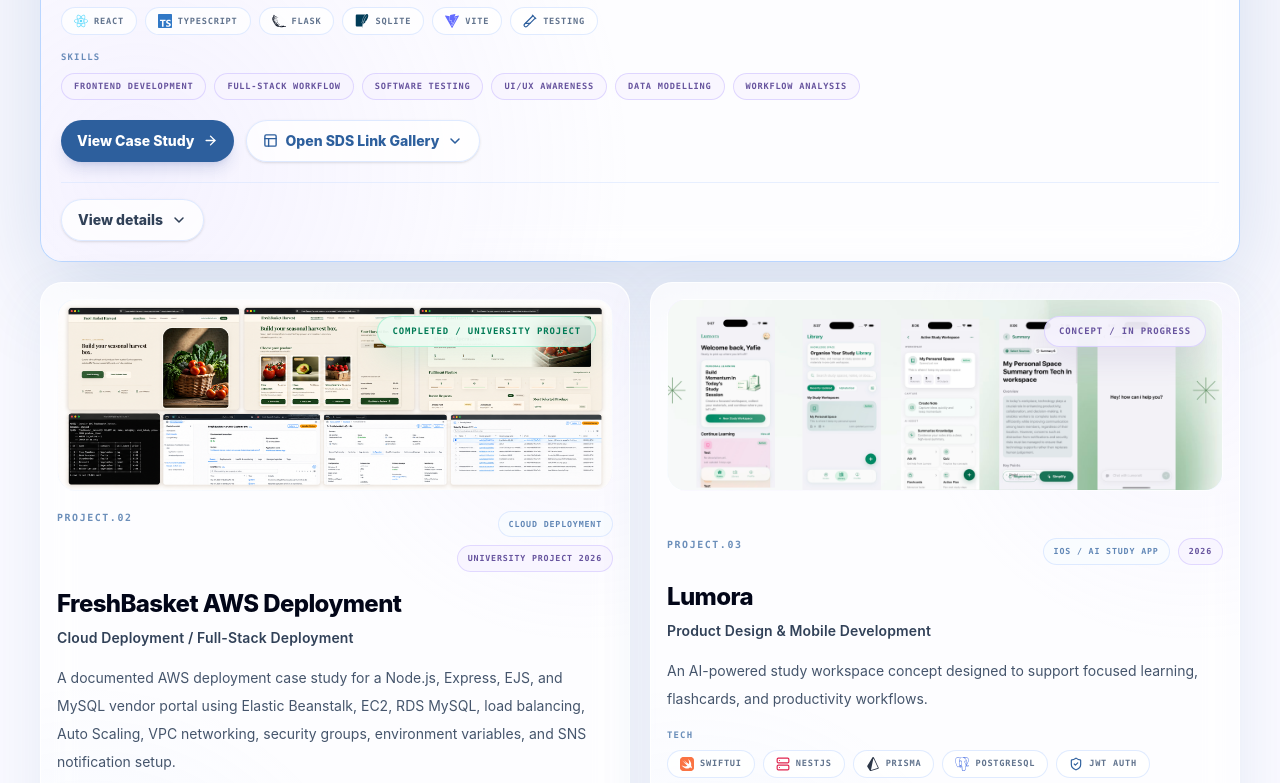
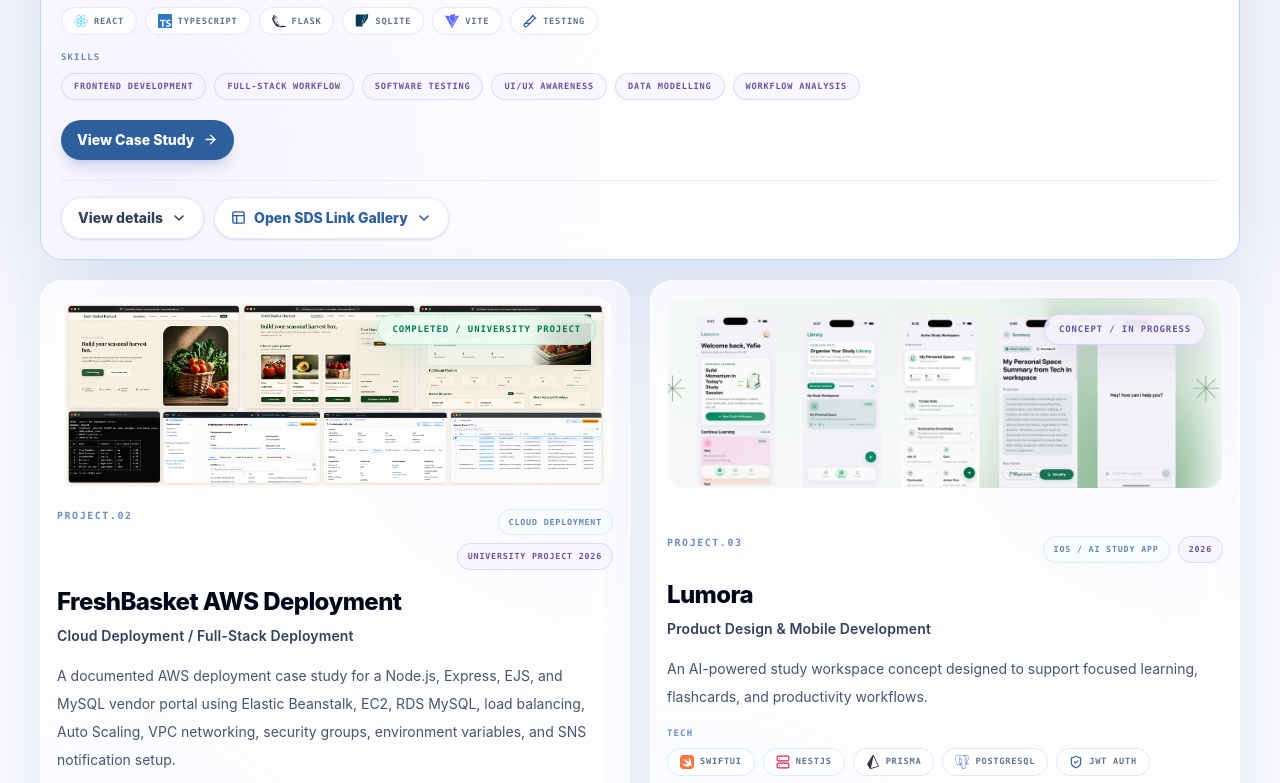
Before and after one commit to jaeyunjks/yafie-portfolio, a Next.js app: page /projects in a window 1280 px wide. Shown: the part 1920-2703 px from the top of the page. Built offline with nearby package versions, Linux system fonts and the light colour scheme.

Commit message:
fixed bug issue

```diff
--- a/src/components/sections/projects/ProjectCard.tsx
+++ b/src/components/sections/projects/ProjectCard.tsx
@@ -136,7 +136,7 @@
             </div>
 
             <div className="mt-auto pt-5">
-              <div className="flex flex-col gap-3 sm:flex-row sm:flex-wrap">
+              <div className="flex flex-wrap gap-3">
                 {project.actions.slice(0, 2).map((action) => {
                   const isExternal = action.href.startsWith("http");
 
@@ -167,99 +167,13 @@
                     </Link>
                   );
                 })}
-
-                {isSdsProject ? (
-                  <div className="relative w-full sm:w-auto">
-                    <div
-                      id={galleryPanelId}
-                      aria-hidden={!isGalleryOpen}
-                      className={`absolute bottom-[calc(100%+12px)] left-0 z-30 w-[min(18.5rem,calc(100vw-3rem))] max-w-full transition-opacity duration-300 ${
-                        isGalleryOpen
-                          ? "pointer-events-auto opacity-100"
-                          : "pointer-events-none opacity-0"
-                      }`}
-                    >
-                      <div
-                        className={`rounded-[22px] border border-[#d7e5fb]/82 bg-white/92 p-2.5 shadow-[0_24px_72px_rgba(45,95,157,0.14)] backdrop-blur-xl transition-[opacity,transform] duration-300 ${
-                          isGalleryOpen
-                            ? "translate-y-0 scale-100 opacity-100"
-                            : "translate-y-2 scale-[0.98] opacity-0"
-                        }`}
-                      >
-                        <div className="flex flex-col gap-1.5">
-                          {sdsLinkGalleryLinks.map((link) => (
-                            <Link
-                              key={link.label}
-                              href={link.href}
-                              target="_blank"
-                              rel="noreferrer"
-                              className="group inline-flex min-h-[3.2rem] items-center justify-between gap-3 rounded-[16px] border border-transparent bg-[#f8fbff]/92 px-3.5 py-3 text-left text-sm font-bold text-slate-800 transition-[background-color,border-color,box-shadow,transform] duration-300 hover:-translate-y-0.5 hover:border-[#cfe0fa] hover:bg-white hover:shadow-[0_12px_28px_rgba(45,95,157,0.1)]"
-                            >
-                              <span className="min-w-0 flex-1">
-                                <span className="block truncate text-sm font-extrabold">
-                                  {link.label}
-                                </span>
-                                {link.tag ? (
-                                  <span className="mt-1 inline-flex rounded-full border border-[#d4e3ff]/72 bg-white px-2 py-0.5 font-mono text-[0.52rem] font-bold uppercase tracking-[0.1em] text-[#2d5f9d]/78">
-                                    {link.tag}
-                                  </span>
-                                ) : null}
-                              </span>
-                              <span className="inline-flex h-9 w-9 shrink-0 items-center justify-center rounded-full border border-[#d9e6fa] bg-white text-[#2d5f9d] transition-[transform,border-color,box-shadow] duration-300 group-hover:-translate-y-0.5 group-hover:border-[#bdd5f7] group-hover:shadow-sm">
-                                <ExternalLink
-                                  size={15}
-                                  strokeWidth={2.25}
-                                  aria-hidden
-                                  className="transition-transform duration-300 group-hover:translate-x-0.5"
-                                />
-                              </span>
-                            </Link>
-                          ))}
-                        </div>
-                      </div>
-                    </div>
-
-                    <button
-                      type="button"
-                      aria-expanded={isGalleryOpen}
-                      aria-controls={galleryPanelId}
-                      onClick={() => setIsGalleryOpen((current) => !current)}
-                      className={`group inline-flex w-full cursor-pointer items-center justify-center gap-2 rounded-full border px-4 py-2.5 text-sm font-extrabold shadow-sm transition-[background-color,border-color,box-shadow,transform] duration-300 focus-visible:outline-none focus-visible:ring-2 focus-visible:ring-[#8dbbff]/70 active:translate-y-0 sm:w-auto ${
-                        isGalleryOpen
-                          ? "border-[#b8d2f7] bg-[#f4f9ff] text-[#2d5f9d] shadow-md"
-                          : "border-[#d4e3ff]/75 bg-white/74 text-[#2d5f9d] hover:-translate-y-0.5 hover:border-[#bdd5f7] hover:bg-white hover:shadow-md"
-                      }`}
-                    >
-                      <PanelsTopLeft
-                        size={15}
-                        strokeWidth={2.2}
-                        aria-hidden
-                        className={`transition-transform duration-300 ${
-                          isGalleryOpen
-                            ? "-translate-y-0.5"
-                            : "group-hover:-translate-y-0.5"
-                        }`}
-                      />
-                      <span>Open SDS Link Gallery</span>
-                      <ChevronDown
-                        size={16}
-                        strokeWidth={2.3}
-                        aria-hidden
-                        className={`transition-transform duration-300 ${
-                          isGalleryOpen
-                            ? "rotate-180"
-                            : "group-hover:-translate-y-0.5"
-                        }`}
-                      />
-                    </button>
-                  </div>
-                ) : null}
               </div>
             </div>
           </div>
         </div>
 
-        <div className="mt-5 border-t border-[#d4e3ff]/52 pt-4">
+        <div className="relative mt-5 border-t border-[#d4e3ff]/52 pt-4">
+          <div className="flex flex-wrap gap-2.5">
             <button
               type="button"
               aria-expanded={isExpanded}
@@ -275,6 +189,84 @@
                 className={`transition-transform duration-300 ${isExpanded ? "rotate-180" : ""}`}
               />
             </button>
+
+            {isSdsProject ? (
+              <div className="relative w-full sm:w-auto">
+                <div
+                  id={galleryPanelId}
+                  aria-hidden={!isGalleryOpen}
+                  className={`absolute bottom-[calc(100%+12px)] left-0 z-30 w-full transition-opacity duration-300 sm:w-[25rem] sm:max-w-[calc(100vw-6rem)] ${
+                    isGalleryOpen
+                      ? "pointer-events-auto opacity-100"
+                      : "pointer-events-none opacity-0"
+                  }`}
+                >
+                  <div
+                    className={`rounded-[24px] border border-[#d7e5fb]/78 bg-white/84 p-3 shadow-[0_24px_72px_rgba(45,95,157,0.12)] backdrop-blur-xl transition-[opacity,transform] duration-300 ${
+                      isGalleryOpen
+                        ? "translate-y-0 scale-100 opacity-100"
+                        : "translate-y-2 scale-[0.98] opacity-0"
+                    }`}
+                  >
+                    <div className="grid gap-2.5 sm:grid-cols-2">
+                      {sdsLinkGalleryLinks.map((link) => (
+                        <Link
+                          key={link.label}
+                          href={link.href}
+                          target="_blank"
+                          rel="noreferrer"
+                          className="group inline-flex min-h-[3.5rem] items-center justify-between gap-3 rounded-[20px] border border-[#d4e3ff]/75 bg-white/82 px-4 py-3 text-left text-sm font-bold text-slate-800 shadow-sm backdrop-blur-md transition-[border-color,box-shadow,transform] duration-300 hover:-translate-y-0.5 hover:border-[#8dbbff]/68 hover:shadow-md"
+                        >
+                          <span className="min-w-0">
+                            <span className="block truncate">{link.label}</span>
+                            {link.tag ? (
+                              <span className="mt-1 inline-flex rounded-full border border-[#d4e3ff]/70 bg-[#f8fbff]/88 px-2 py-0.5 font-mono text-[0.55rem] font-bold uppercase tracking-[0.1em] text-[#2d5f9d]/78">
+                                {link.tag}
+                              </span>
+                            ) : null}
+                          </span>
+                          <ExternalLink
+                            size={16}
+                            strokeWidth={2.3}
+                            aria-hidden
+                            className="shrink-0 text-[#2d5f9d] transition-transform duration-300 group-hover:-translate-y-0.5 group-hover:translate-x-0.5"
+                          />
+                        </Link>
+                      ))}
+                    </div>
+                  </div>
+                </div>
+
+                <button
+                  type="button"
+                  aria-expanded={isGalleryOpen}
+                  aria-controls={galleryPanelId}
+                  onClick={() => setIsGalleryOpen((current) => !current)}
+                  className={`group inline-flex w-full cursor-pointer items-center gap-2 rounded-full border px-4 py-2.5 text-sm font-extrabold shadow-sm transition-[background-color,border-color,box-shadow,transform] duration-300 focus-visible:outline-none focus-visible:ring-2 focus-visible:ring-[#8dbbff]/70 active:translate-y-0 sm:w-auto ${
+                    isGalleryOpen
+                      ? "border-[#b8d2f7] bg-[#f4f9ff] text-[#2d5f9d] shadow-md"
+                      : "border-[#d4e3ff]/75 bg-white/74 text-[#2d5f9d] hover:-translate-y-0.5 hover:border-[#bdd5f7] hover:bg-white hover:shadow-md"
+                  }`}
+                >
+                  <PanelsTopLeft
+                    size={15}
+                    strokeWidth={2.2}
+                    aria-hidden
+                    className={`transition-transform duration-300 ${
+                      isGalleryOpen ? "-translate-y-0.5" : "group-hover:-translate-y-0.5"
+                    }`}
+                  />
+                  <span>Open SDS Link Gallery</span>
+                  <ChevronDown
+                    size={16}
+                    strokeWidth={2.3}
+                    aria-hidden
+                    className={`transition-transform duration-300 ${isGalleryOpen ? "rotate-180" : "group-hover:-translate-y-0.5"}`}
+                  />
+                </button>
+              </div>
+            ) : null}
+          </div>
         </div>
       </div>
     </article>
```
Lines whose indentation alone changed are shown as unchanged.
